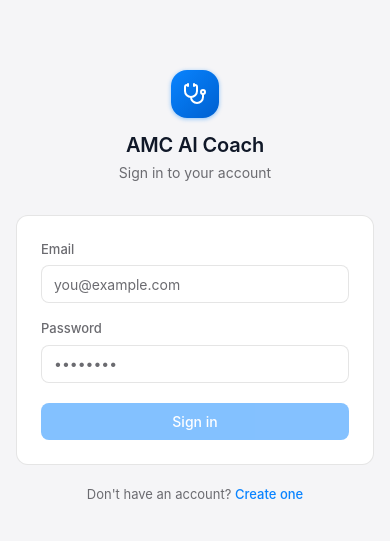
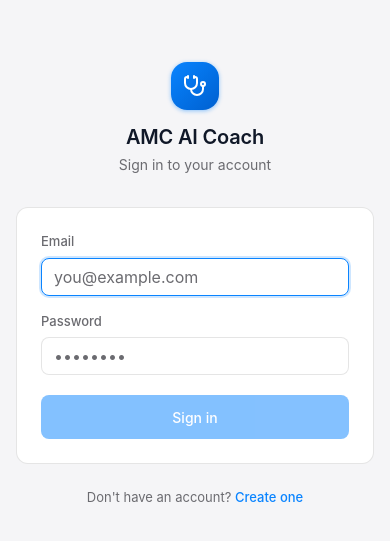
Before and after one commit to BuildWithSai/amc-ai-coach, a React (Vite) app: page / in a window 390 px wide. Shown: the part 135-676 px from the top of the page. Built offline with nearby package versions, Linux system fonts and the light colour scheme; no server answers.

Commit message:
login page — iOS keyboard fix, touch targets, accessibility hardening

```diff
--- a/src/pages/LoginPage.tsx
+++ b/src/pages/LoginPage.tsx
@@ -3,11 +3,39 @@
  * Toggles between modes in-place. Errors are surfaced inline; never via alert().
  * After sign-up, shows a confirmation prompt if Supabase email verification is on.
  */
-import { useState } from "react";
+import { useState, useRef, useEffect } from "react";
 import { Stethoscope } from "lucide-react";
 import { supabase } from "../services/supabase";
 
 type Mode = "signin" | "signup";
+
+// Static — no props or state dependency, so defined once at module scope rather than
+// recreated on every render (every keystroke re-renders the component).
+// text-base (16px) on mobile prevents iOS Safari auto-zoom on input focus.
+// sm:text-[14px] restores the design-system size on larger screens.
+const INPUT_CLS =
+  "h-[38px] w-full rounded-lg border border-black/10 bg-white px-3 text-base sm:text-[14px] text-gray-900 transition-all duration-150 placeholder:text-secondary focus:border-accent focus:outline-none focus:ring-2 focus:ring-accent/20";
+
+// Map raw Supabase error strings to user-readable copy.
+// Falls through to the original message for unknown errors so nothing is silently swallowed.
+function friendlyError(msg: string): string {
+  const m = msg.toLowerCase();
+  if (m.includes("invalid login credentials"))
+    return "Incorrect email or password. Check your details and try again.";
+  if (m.includes("user already registered") || m.includes("already been registered"))
+    return "An account with this email already exists. Try signing in instead.";
+  if (m.includes("email not confirmed"))
+    return "Confirm your email first — check your inbox for the activation link.";
+  if (m.includes("password should be at least") || m.includes("password must be at least"))
+    return "Password must be at least 6 characters.";
+  if (m.includes("unable to validate email") || m.includes("invalid email") || m.includes("invalid format"))
+    return "Enter a valid email address.";
+  if (m.includes("rate limit") || m.includes("too many requests") || m.includes("only request this once every 60"))
+    return "Too many attempts. Wait a minute and try again.";
+  if (m.includes("network") || m.includes("fetch") || m.includes("failed to fetch"))
+    return "Connection problem. Check your internet and try again.";
+  return msg;
+}
 
 function LoginPage() {
   const [mode, setMode] = useState<Mode>("signin");
@@ -16,6 +44,12 @@ function LoginPage() {
   const [error, setError] = useState("");
   const [loading, setLoading] = useState(false);
   const [signedUp, setSignedUp] = useState(false);
+
+  // Focus the confirmation heading when the form swaps to the success state
+  const confirmRef = useRef<HTMLHeadingElement>(null);
+  useEffect(() => {
+    if (signedUp) confirmRef.current?.focus();
+  }, [signedUp]);
 
   const switchMode = (next: Mode) => {
     setMode(next);
@@ -26,61 +60,102 @@ function LoginPage() {
   const handleSubmit = async (e: React.FormEvent) => {
     e.preventDefault();
     setError("");
+
+    const trimmedEmail = email.trim();
+    const trimmedPassword = password.trim();
+
+    // Client-side guards — fast feedback before touching the network
+    if (!trimmedEmail.includes("@") || !trimmedEmail.includes(".")) {
+      setError("Enter a valid email address.");
+      return;
+    }
+    if (mode === "signup" && trimmedPassword.length < 6) {
+      setError("Password must be at least 6 characters.");
+      return;
+    }
+
     setLoading(true);
-
+    try {
       if (mode === "signin") {
-      const { error } = await supabase.auth.signInWithPassword({ email, password });
-      if (error) setError(error.message);
+        const { error } = await supabase.auth.signInWithPassword({
+          email: trimmedEmail,
+          password: trimmedPassword,
+        });
+        if (error) setError(friendlyError(error.message));
       } else {
-      const { data, error } = await supabase.auth.signUp({ email, password });
+        const { data, error } = await supabase.auth.signUp({
+          email: trimmedEmail,
+          password: trimmedPassword,
+        });
         if (error) {
-        setError(error.message);
+          setError(friendlyError(error.message));
         } else if (!data.session) {
-        // Email confirmation required — session won't exist yet
           setSignedUp(true);
         }
       }
-
+    } catch {
+      setError("Something went wrong. Check your connection and try again.");
+    } finally {
       setLoading(false);
+    }
   };
 
-  const inputCls =
-    "h-[38px] w-full rounded-lg border border-black/10 bg-white px-3 text-[14px] text-gray-900 placeholder:text-[#6B6B70] transition-all duration-150 focus:border-[#0A84FF] focus:outline-none focus:ring-2 focus:ring-[#0A84FF]/20";
+  const isSubmittable = !loading && email.trim().length > 0 && password.trim().length > 0;
 
   return (
-    <div className="flex min-h-screen items-center justify-center bg-[#F5F5F7] px-4">
+    // min-h-[100dvh]: dvh shrinks when the soft keyboard opens on iOS 15.4+ so the form
+    // re-centers to the visible area instead of sitting half-covered by the keyboard.
+    // py-12: vertical breathing room; also keeps content scrollable on short viewports
+    //   (phone landscape) without any explicit overflow hack.
+    // paddingBottom style: clears the home-indicator safe area on notched iPhones.
+    //   viewport-fit=cover is set in index.html so env(safe-area-inset-bottom) is live.
+    <div
+      className="flex min-h-[100dvh] items-center justify-center bg-[#F5F5F7] px-4 py-12"
+      style={{ paddingBottom: "max(3rem, env(safe-area-inset-bottom))" }}
+    >
       <div className="w-full max-w-[360px]">
 
         {/* Brand mark */}
         <div className="mb-8 flex flex-col items-center gap-3">
           <div className="flex h-12 w-12 items-center justify-center rounded-2xl bg-gradient-to-br from-[#0A84FF] to-[#0060D0] shadow-[0_1px_4px_rgba(10,132,255,0.45)]">
-            <Stethoscope className="h-6 w-6 text-white" />
+            <Stethoscope className="h-6 w-6 text-white" aria-hidden="true" />
           </div>
           <div className="text-center">
             <p className="text-[20px] font-semibold tracking-[-0.01em] text-gray-900">
               AMC AI Coach
             </p>
-            <p className="mt-0.5 text-[14px] text-[#6B6B70]">
+            {/* h1 carries the page purpose for screen readers; visual size is intentionally modest */}
+            <h1 className="mt-0.5 text-[14px] font-normal text-secondary">
               {mode === "signin" ? "Sign in to your account" : "Create your account"}
-            </p>
+            </h1>
           </div>
         </div>
 
-        {/* Card */}
-        <div className="rounded-xl border border-black/10 bg-white p-6">
-
-          {/* Post sign-up confirmation notice */}
+        {/* Card — aria-live so screen readers catch the form ↔ confirmation swap */}
+        <div
+          className="rounded-xl border border-black/10 bg-white p-6"
+          aria-live="polite"
+          aria-atomic="true"
+        >
           {signedUp ? (
             <div className="text-center">
-              <p className="text-[15px] font-semibold text-gray-900">Check your email</p>
-              <p className="mt-2 text-[14px] leading-relaxed text-[#6B6B70]">
-                We sent a confirmation link to <span className="font-medium text-gray-900">{email}</span>.
+              <h2
+                ref={confirmRef}
+                tabIndex={-1}
+                className="text-[15px] font-semibold text-gray-900 focus:outline-none"
+              >
+                Check your email
+              </h2>
+              <p className="mt-2 text-[14px] leading-relaxed text-secondary" style={{ textWrap: "pretty" }}>
+                We sent a confirmation link to{" "}
+                {/* break-all prevents long email addresses from overflowing the 360px card */}
+                <span className="break-all font-medium text-gray-900">{email.trim()}</span>.
                 Open it to activate your account, then come back and sign in.
               </p>
               <button
                 type="button"
                 onClick={() => { setSignedUp(false); setMode("signin"); }}
-                className="mt-5 w-full rounded-lg bg-[#0A84FF] px-4 py-2 text-[14px] font-medium text-white transition-all duration-150 hover:bg-[#0071E3] focus-visible:outline-none focus-visible:ring-2 focus-visible:ring-[#0A84FF]/40 active:scale-[0.98]"
+                className="mt-5 min-h-[44px] w-full cursor-pointer rounded-lg bg-accent px-4 py-2 text-[14px] font-medium text-white transition-all duration-150 hover:bg-accent-hover focus-visible:outline-none focus-visible:ring-2 focus-visible:ring-accent/40 active:scale-[0.98] md:min-h-0"
               >
                 Back to sign in
               </button>
@@ -88,23 +163,25 @@ function LoginPage() {
           ) : (
             <form onSubmit={handleSubmit} noValidate>
               <div className="mb-4">
-                <label htmlFor="login-email" className="mb-1.5 block text-[13px] font-medium text-[#6B6B70]">
+                <label htmlFor="login-email" className="mb-1.5 block text-[13px] font-medium text-secondary">
                   Email
                 </label>
                 <input
                   id="login-email"
                   type="email"
                   autoComplete="email"
+                  autoFocus
                   required
                   value={email}
                   onChange={(e) => { setEmail(e.target.value); setError(""); }}
                   placeholder="you@example.com"
-                  className={inputCls}
+                  aria-describedby={error ? "login-error" : undefined}
+                  className={INPUT_CLS}
                 />
               </div>
 
               <div className="mb-5">
-                <label htmlFor="login-password" className="mb-1.5 block text-[13px] font-medium text-[#6B6B70]">
+                <label htmlFor="login-password" className="mb-1.5 block text-[13px] font-medium text-secondary">
                   Password
                 </label>
                 <input
@@ -112,23 +189,32 @@ function LoginPage() {
                   type="password"
                   autoComplete={mode === "signin" ? "current-password" : "new-password"}
                   required
+                  minLength={mode === "signup" ? 6 : undefined}
                   value={password}
                   onChange={(e) => { setPassword(e.target.value); setError(""); }}
                   placeholder="••••••••"
-                  className={inputCls}
+                  aria-describedby={
+                    error ? "login-error" : mode === "signup" ? "password-hint" : undefined
+                  }
+                  className={INPUT_CLS}
                 />
+                {mode === "signup" && !error && (
+                  <p id="password-hint" className="mt-1.5 text-[12px] text-secondary">
+                    Minimum 6 characters
+                  </p>
+                )}
               </div>
 
               {error && (
-                <p role="alert" className="mb-4 text-[13px] text-[#D63031]">
+                <p id="login-error" role="alert" className="mb-4 text-[13px] text-danger">
                   {error}
                 </p>
               )}
 
               <button
                 type="submit"
-                disabled={loading || !email || !password}
-                className="w-full rounded-lg bg-[#0A84FF] px-4 py-2 text-[14px] font-medium text-white transition-all duration-150 hover:bg-[#0071E3] focus-visible:outline-none focus-visible:ring-2 focus-visible:ring-[#0A84FF]/40 active:scale-[0.98] disabled:cursor-not-allowed disabled:opacity-50"
+                disabled={!isSubmittable}
+                className="min-h-[44px] w-full cursor-pointer rounded-lg bg-accent px-4 py-2 text-[14px] font-medium text-white transition-all duration-150 hover:bg-accent-hover focus-visible:outline-none focus-visible:ring-2 focus-visible:ring-accent/40 active:scale-[0.98] disabled:cursor-not-allowed disabled:opacity-50 md:min-h-0"
               >
                 {loading ? (
                   <span className="flex items-center justify-center gap-2">
@@ -141,16 +227,17 @@ function LoginPage() {
           )}
         </div>
 
-        {/* Mode toggle */}
+        {/* Mode toggle — disabled during in-flight requests to prevent mid-request mode switch */}
         {!signedUp && (
-          <p className="mt-5 text-center text-[13px] text-[#6B6B70]">
+          <p className="mt-5 text-center text-[13px] text-secondary">
             {mode === "signin" ? (
               <>
                 Don't have an account?{" "}
                 <button
                   type="button"
                   onClick={() => switchMode("signup")}
-                  className="font-medium text-[#0A84FF] transition-colors duration-150 hover:text-[#0071E3] focus-visible:outline-none focus-visible:underline"
+                  disabled={loading}
+                  className="cursor-pointer py-1 font-medium text-accent transition-colors duration-150 hover:text-accent-hover focus-visible:rounded focus-visible:outline-none focus-visible:ring-2 focus-visible:ring-accent/40 disabled:cursor-not-allowed disabled:opacity-40"
                 >
                   Create one
                 </button>
@@ -161,7 +248,8 @@ function LoginPage() {
                 <button
                   type="button"
                   onClick={() => switchMode("signin")}
-                  className="font-medium text-[#0A84FF] transition-colors duration-150 hover:text-[#0071E3] focus-visible:outline-none focus-visible:underline"
+                  disabled={loading}
+                  className="cursor-pointer py-1 font-medium text-accent transition-colors duration-150 hover:text-accent-hover focus-visible:rounded focus-visible:outline-none focus-visible:ring-2 focus-visible:ring-accent/40 disabled:cursor-not-allowed disabled:opacity-40"
                 >
                   Sign in
                 </button>
```
Lines whose indentation alone changed are shown as unchanged.
